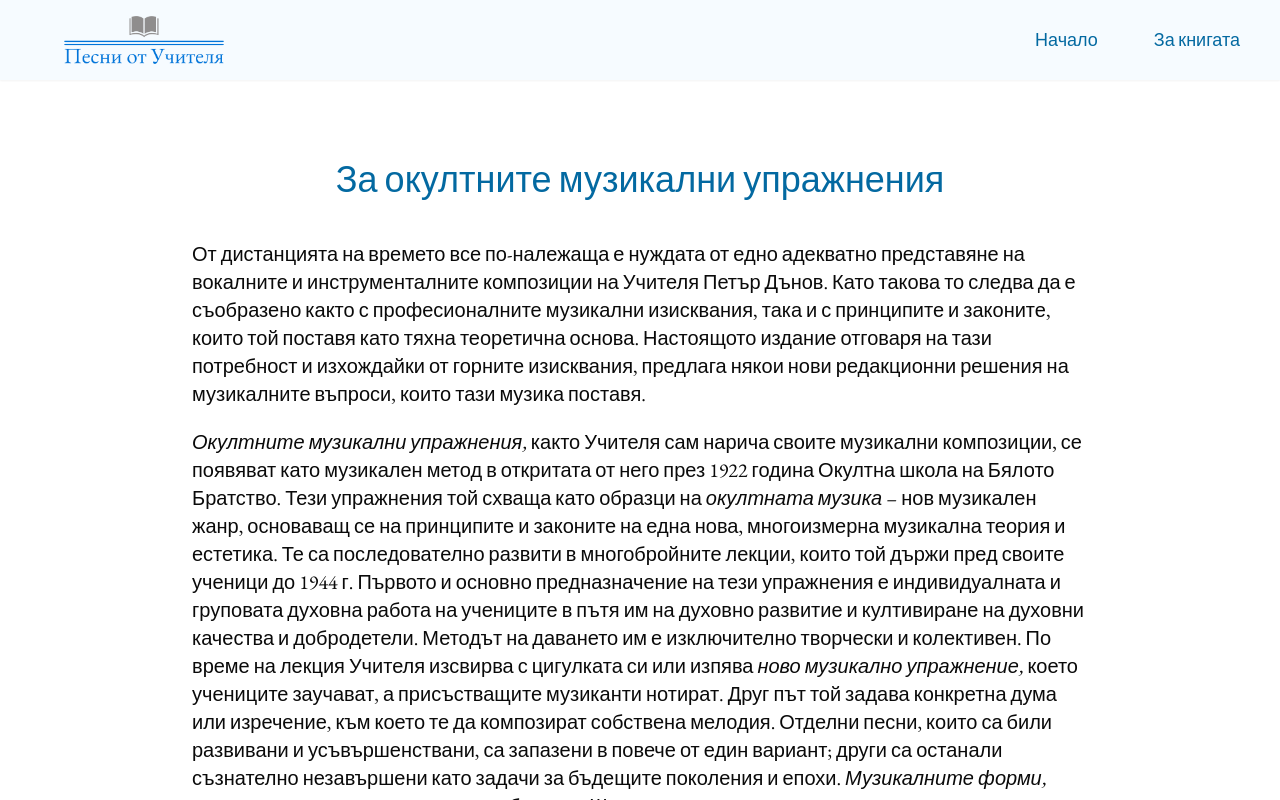
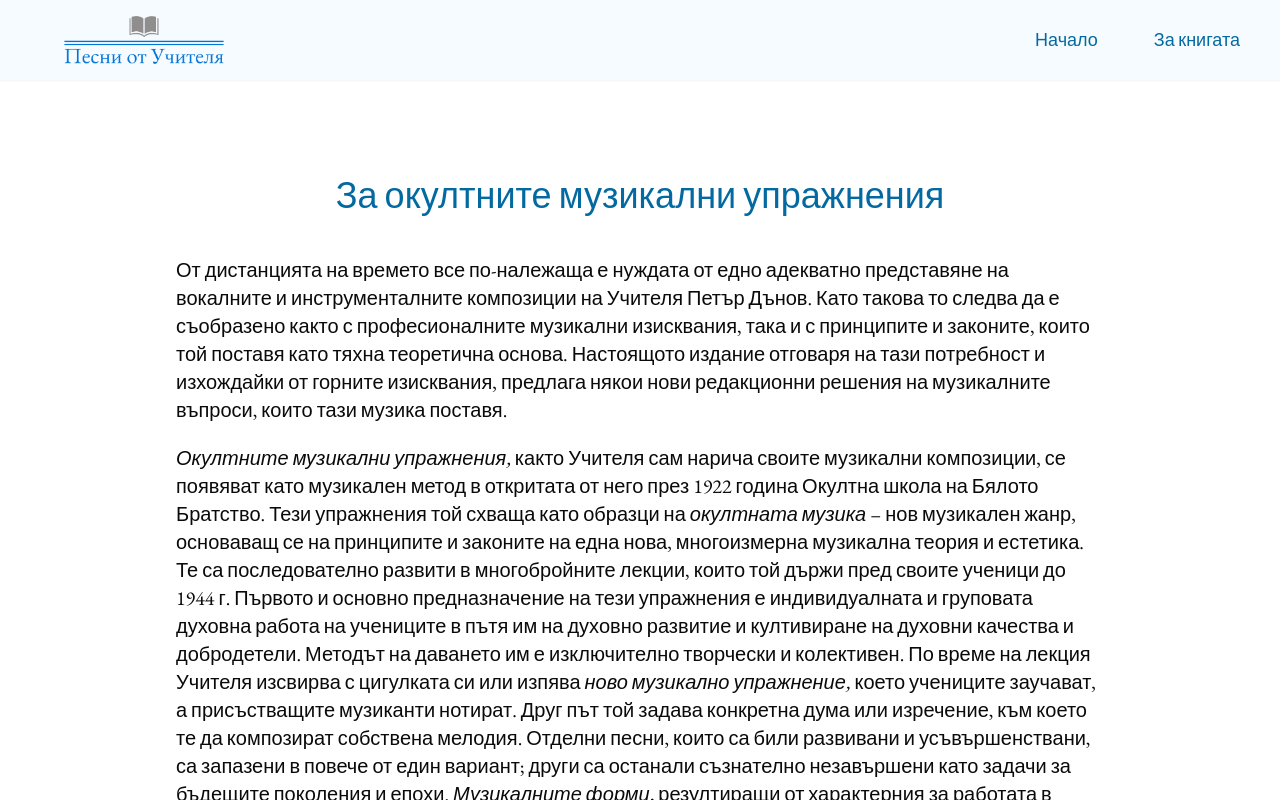
Before and after one commit to mkireva/songbook, a Next.js app: page /about in a window 1280 px wide. Shown: the top 800 px of the page. Built offline with nearby package versions, Linux system fonts and the light colour scheme.

Commit message:
fix: pdf

```diff
--- a/app/about/page.tsx
+++ b/app/about/page.tsx
@@ -6,7 +6,7 @@ export default function About() {
   return (
     <>
       <div className="flex flex-col min-h-screen items-center ">
-        <div className="container lg:w-3/4">
+        <div className="container lg:w-3/4 p-4" >
           <div className="mt-20 mb-10 text-center ">
             <h1 className="text-4xl text-sky-700">
               За окултните музикални упражнения
--- a/app/page.tsx
+++ b/app/page.tsx
@@ -97,7 +97,7 @@ export default function Home() {
                 <Button className="bg-sky-600 md:w-3/4 w-full py-6 rounded-md items-center justify-center shadow-lg hover:bg-sky-700">
                   <a
                     className="text-white text-2xl font-bold"
-                    href={"/Песни-от-Учителя.2024.pdf"}
+                    href={"/Песни-от-Учителя-2024.pdf"}
                     target="_blank"
                   >
                     Download
```
Also changed, not shown: 2 other files (tests, documents, lock files or other folders).
